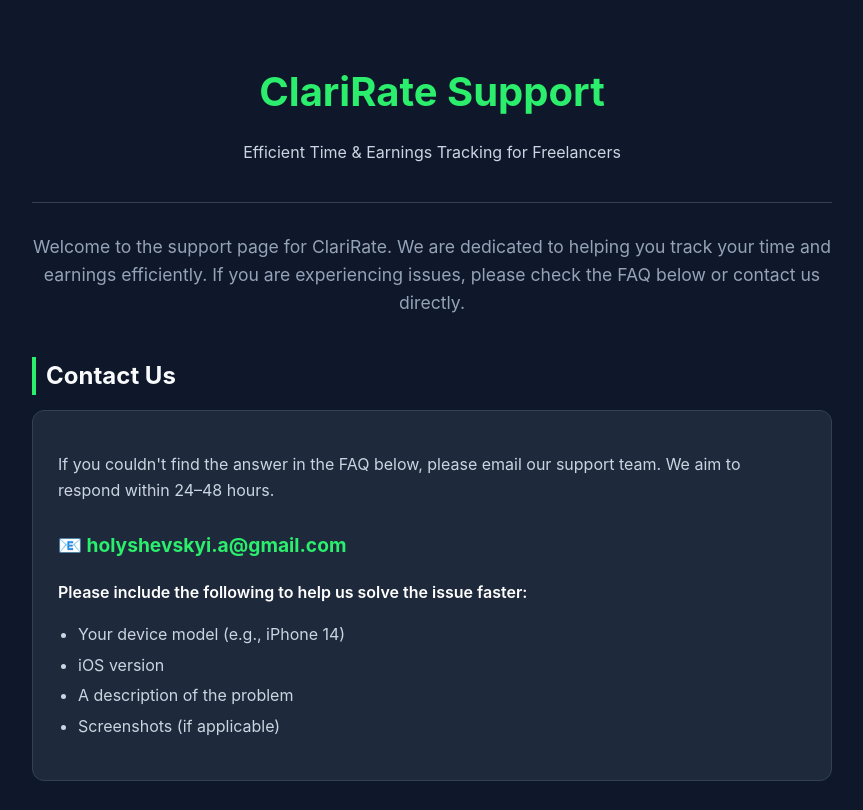
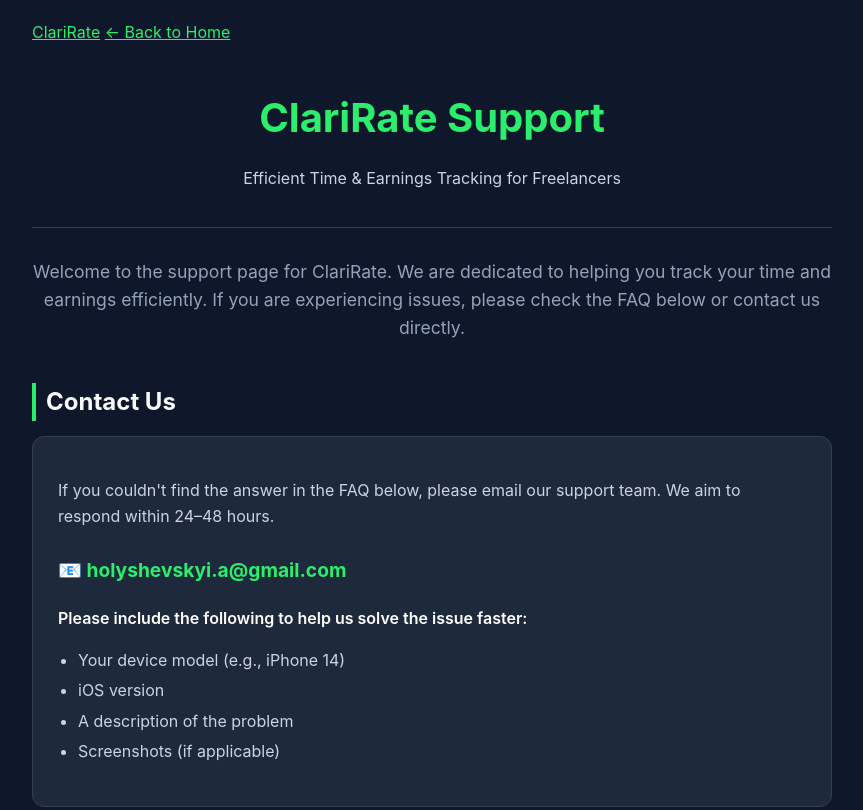
Before and after one commit to o-holyshevskyi/clarirate-support, a plain HTML site: page support.html in a window 1280 px wide. Shown: the top 810 px of the page, without its empty margins (208-1071 px from the left). Drawn offline with Linux system fonts and the light colour scheme.

Commit message:
Update support.html

```diff
--- a/support.html
+++ b/support.html
@@ -166,6 +166,11 @@
 <body>
 
     <div class="container">
+        <nav>
+            <a href="index.html" class="logo">ClariRate</a>
+            <a href="index.html" class="nav-link">← Back to Home</a>
+        </nav>
+
         <header>
             <h1>ClariRate Support</h1>
             <p>Efficient Time & Earnings Tracking for Freelancers</p>
```
